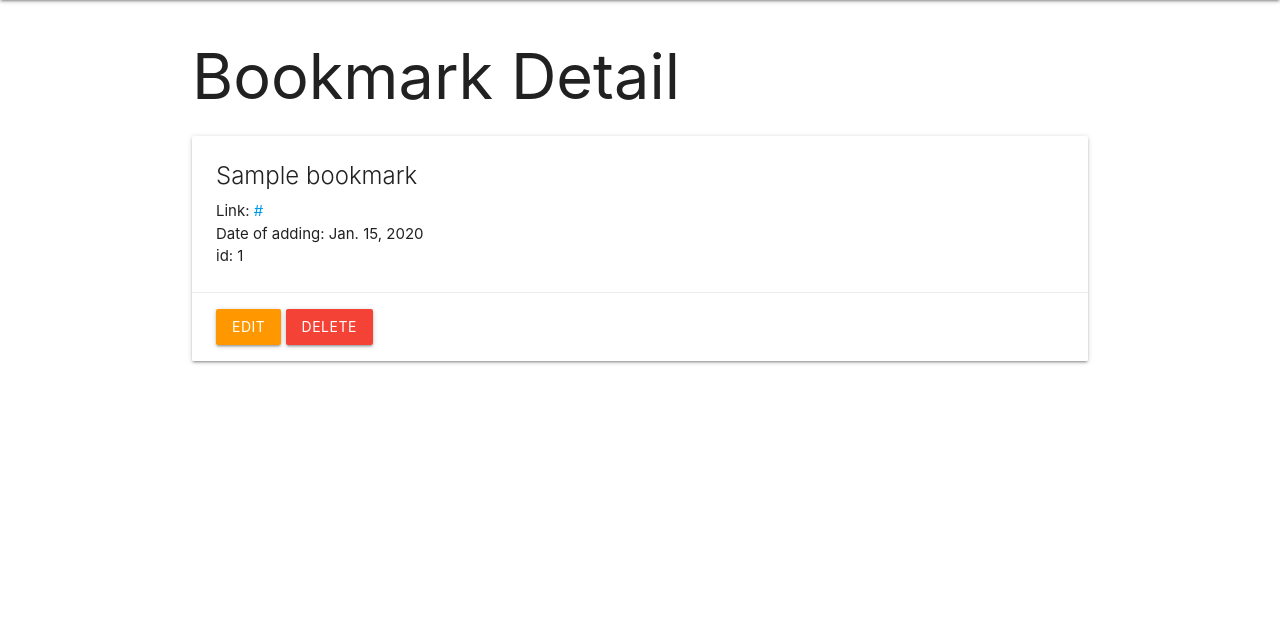
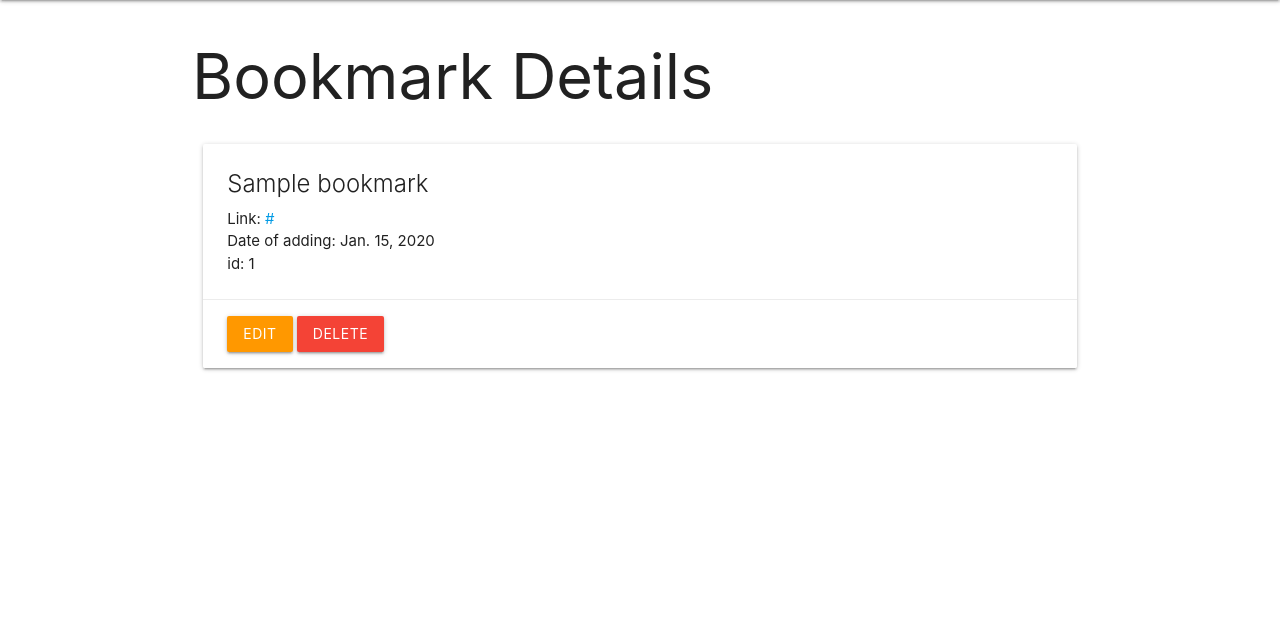
Before and after one commit to gmanatov/anchorarchive, a Django app: page /bookmarks/1/ in a window 1280 px wide. Shown: the part 64-687 px from the top of the page. Run offline with Django 5.2, Linux system fonts and the light colour scheme; tables that the repository leaves empty hold one stand-in row (values such as "Sample post").

Commit message:
added some additional styling to the way bookmark details look

```diff
--- a/main_app/templates/bookmarks/detail.html
+++ b/main_app/templates/bookmarks/detail.html
@@ -1,12 +1,14 @@
 {% extends 'base.html' %}
 
 {% block content %}
-<h1>Bookmark Detail</h1>
+<h1>Bookmark Details</h1>
 
+<div class="row">
+    <div class="col s12">
         <div class="card">
             <div class="card-content">
                 <span class="card-title">{{ bookmark.title }}</span>
-        <p>Link: <a href="{{ bookmark.url }}" target="_blank">{{ bookmark.url }}</a></p>
+                <p style="word-break: break-all;">Link: <a href="{{ bookmark.url }}" target="_blank">{{ bookmark.url }}</a></p>
                 <p>Date of adding: {{ bookmark.date_created }}</p>
                 <p>id:  {{ bookmark.id }}</p>
             </div>
@@ -15,5 +17,9 @@
                 <a class="btn red" href="{% url 'bookmarks_delete' bookmark.id %}">Delete</a>
             </div>
         </div>
+    </div>
+</div>
+
+
 
 {% endblock %}
```
Lines whose indentation alone changed are shown as unchanged.
